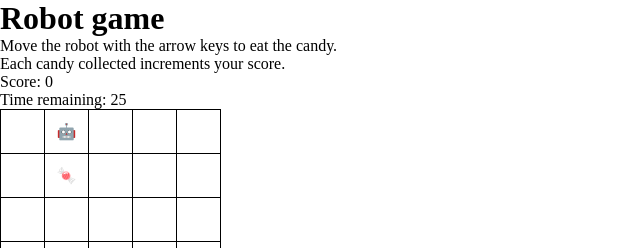
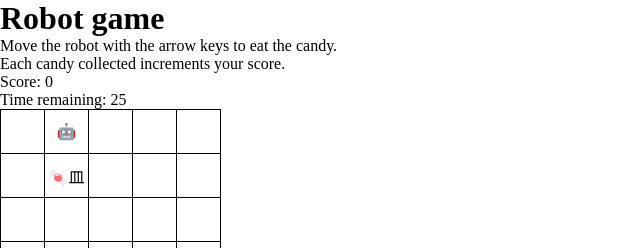
Before and after one commit to couvq/xstate_robot_game, a React (Vite) app: page / in a window 1280 px wide. Shown: the top 248 px of the page, without its empty margins (0-640 px from the left). Built offline with nearby package versions, Linux system fonts and the light colour scheme.

Commit message:
added simple implementation of walls

```diff
--- a/src/Game.tsx
+++ b/src/Game.tsx
@@ -1,9 +1,10 @@
 import { useSelector } from "@xstate/react";
 import { BOARD_SIZE } from "./constants";
-import { gameActor, restartGame } from "./machines/gameMachine";
+import { gameActor, restartGame, type Position } from "./machines/gameMachine";
 
 const robotEmoji = "🤖";
 const candyEmoji = "🍬";
+const wallEmoji = "皿";
 
 const board = Array.from({ length: BOARD_SIZE }, () =>
   Array.from({ length: BOARD_SIZE })
@@ -17,6 +18,10 @@ const GameScreen = () => {
   const candyPosition = useSelector(
     gameActor,
     (snapshot) => snapshot.context.candyPosition
+  );
+  const wallPositions = useSelector(
+    gameActor,
+    (snapshot) => snapshot.context.wallPositions
   );
   const score = useSelector(gameActor, (snapshot) => snapshot.context.score);
   const timeRemainingSecs = useSelector(
@@ -48,6 +53,9 @@ const GameScreen = () => {
                   {candyPosition[0] === rowIdx &&
                     candyPosition[1] === colIdx &&
                     candyEmoji}
+                  {wallPositions.filter(
+                    (pos) => pos[0] === rowIdx && pos[1] === colIdx
+                  ).length > 0 && wallEmoji}
                 </td>
               ))}
             </tr>
--- a/src/machines/gameMachine.ts
+++ b/src/machines/gameMachine.ts
@@ -6,6 +6,7 @@ export type Position = [number, number];
 export type GameContext = {
   robotPosition: Position;
   candyPosition: Position;
+  wallPositions: Position[];
   score: number;
   timeRemainingSecs: number; // time left to play the game in seconds
 };
@@ -66,6 +67,7 @@ const createInitialContext = (): GameContext => {
   return {
     robotPosition: robotPos,
     candyPosition: candyPos,
+    wallPositions: [[1, 1]],
     score: INITIAL_SCORE,
     timeRemainingSecs: GAME_TIME_SECS,
   };
@@ -103,7 +105,10 @@ export const gameMachine = setup({
         context,
         event as MoveEvent
       );
+
+      const wouldHitWall = context.wallPositions.filter((pos) => hasCollision(pos, potentialNextPosition)).length > 0;
       return (
+        !wouldHitWall &&
         potentialNextPosition[0] >= 0 &&
         potentialNextPosition[0] < BOARD_SIZE &&
         potentialNextPosition[1] >= 0 &&
```
